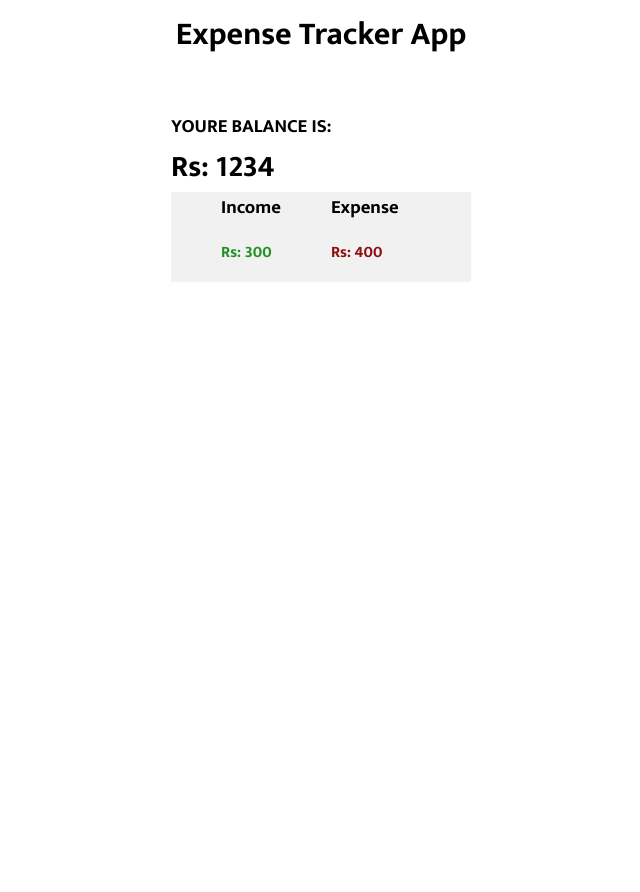
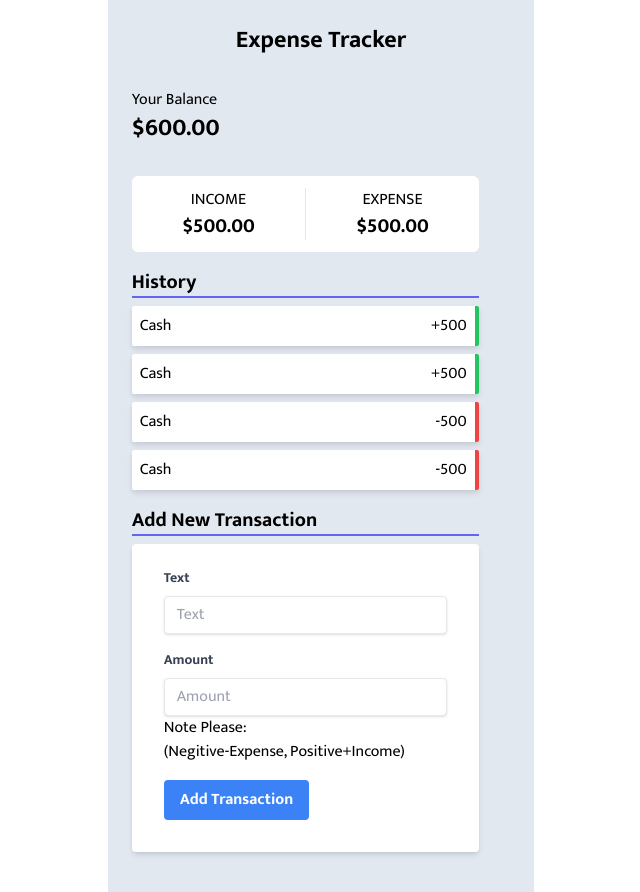
Before and after one commit to arslansarfraz/expense-tracker-app, a React (Create React App) app: page / in a window 1280 px wide. Shown: the whole page, without its empty margins (319-959 px from the left). Before the commit the page ends 800 px from the top, so only its background shows below. Built offline with nearby package versions, Linux system fonts and the light colour scheme.

Commit message:
Update 12 files

```diff
--- a/package.json
+++ b/package.json
@@ -11,6 +11,7 @@
   },
   "devDependencies": {
     "@babel/runtime": "7.13.8",
+    "tailwindcss": "^3.1.8",
     "typescript": "4.1.3"
   },
   "scripts": {
--- a/public/index.html
+++ b/public/index.html
@@ -20,6 +20,8 @@
       work correctly both with client-side routing and a non-root public URL.
       Learn how to configure a non-root public URL by running `npm run build`.
     -->
+      <script src="https://cdn.tailwindcss.com"></script>
+<link href="https://cdn.jsdelivr.net/npm/remixicon@2.5.0/fonts/remixicon.css" rel="stylesheet">
 	<title>React App</title>
 </head>
 
--- a/src/App.js
+++ b/src/App.js
@@ -1,17 +1,21 @@
 import React from "react";
 import "./styles.css";
 
-//Imports Components
+// Import Components
 import Header from "./Components/Header";
-import { Balance } from "./Components/Balance";
+import Balance from "./Components/Balance";
 import AccountSummry from "./Components/AccountSummry";
+import TransactionHistory from "./Components/TransactionHistroy";
+import AddTransaction from "./Components/AddTransaction";
 
 const App = () => {
   return (
-    <div className="app">
+    <div className="app mx-auto p-6 bg-slate-200 align-middle w-4/12">
       <Header />
       <Balance />
       <AccountSummry />
+      <TransactionHistory />
+      <AddTransaction />
     </div>
   );
 };
--- a/src/Components/AccountSummry.js
+++ b/src/Components/AccountSummry.js
@@ -1,17 +1,19 @@
-import React from 'react';
+import React from "react";
+
 const AccountSummry = () => {
-    return (
-        <div className="textLeft bg">
-            <div className="income">
-                <h3>Income</h3>
-                <p className="plus">Rs: 300</p>
-            </div>
-            <div className="expense">
-                <h3>Expense</h3>
-                <p className="minus">Rs: 400</p>
-            </div>
-        </div>
-    );
-}
-
+  return (
+    <div class="w-11/12 grid grid-cols-2 divide-x bg-white py-3 rounded-md	">
+      <div className="text-center">
+        INCOME
+        <br />
+        <span className="font-bold text-xl">$500.00</span>
+      </div>
+      <div className="text-center">
+        EXPENSE
+        <br />
+        <span className="font-bold text-xl">$500.00</span>
+      </div>
+    </div>
+  );
+};
 export default AccountSummry;
--- a/src/Components/AddTransaction.js
+++ b/src/Components/AddTransaction.js
@@ -0,0 +1,55 @@
+import React from "react";
+
+const AddTransaction = () => {
+  return (
+    <div className="w-11/12">
+      <h3 className="border-b-2 border-indigo-500 font-bold text-xl pt-4">
+        Add New Transaction
+      </h3>
+      <form className="bg-white shadow-md rounded px-8 pt-6 pb-8 mb-4 mt-2">
+        <div className="mb-4">
+          <label
+            className="block text-gray-700 text-sm font-bold mb-2"
+            htmlFor="text"
+          >
+            Text
+          </label>
+          <input
+            className="shadow appearance-none border rounded w-full py-2 px-3 text-gray-700 leading-tight focus:outline-none focus:shadow-outline"
+            id="text"
+            type="text"
+            placeholder="Text"
+          />
+        </div>
+        <div className="mb-4">
+          <label
+            className="block text-gray-700 text-sm font-bold mb-2"
+            htmlFor="amount"
+          >
+            Amount
+          </label>
+          <input
+            className="shadow appearance-none border rounded w-full py-2 px-3 text-gray-700 leading-tight focus:outline-none focus:shadow-outline"
+            id="amount"
+            type="number"
+            placeholder="Amount"
+          />
+          <p>
+            Note Please:
+            <br />
+            (Negitive-Expense, Positive+Income)
+          </p>
+        </div>
+        <div className="flex items-center justify-between">
+          <button
+            className="bg-blue-500 hover:bg-blue-700 cursor-pointer text-white font-bold py-2 px-4 rounded focus:outline-none focus:shadow-outline"
+            type="button"
+          >
+            Add Transaction
+          </button>
+        </div>
+      </form>
+    </div>
+  );
+};
+export default AddTransaction;
--- a/src/Components/Balance.js
+++ b/src/Components/Balance.js
@@ -1,10 +1,11 @@
 import React from "react";
 
-export const Balance = () => {
+const Balance = () => {
   return (
-    <div className="textLeft pt-50">
-      <h3>YOURE BALANCE IS:</h3>
-      <h2 className="fweight">Rs: 1234</h2>
+    <div className="py-8">
+      <p>Your Balance</p>
+      <h2 className="text-2xl font-bold">$600.00</h2>
     </div>
   );
 };
+export default Balance;
--- a/src/Components/Header.js
+++ b/src/Components/Header.js
@@ -1,6 +1,10 @@
 import React from "react";
 
 const Header = () => {
-  return <h1>Expense Tracker App</h1>;
+  return (
+    <div>
+      <h1 className="text-2xl font-bold text-center">Expense Tracker</h1>
+    </div>
+  );
 };
 export default Header;
--- a/src/Components/TransactionHistroy.js
+++ b/src/Components/TransactionHistroy.js
@@ -0,0 +1,42 @@
+import React from "react";
+
+const TransactionHistory = () => {
+  return (
+    <div className="w-11/12">
+      <h3 className="border-b-2 border-indigo-500 font-bold text-xl pt-4">
+        History
+      </h3>
+      <ul>
+        <li className="bg-white mylist relative mt-2 grid grid-cols-2 px-2 py-2 rounded-sm drop-shadow-md border-r-4 border-green-500 ">
+          <span>Cash</span>
+          <span className="text-right">+500</span>
+          <button className="py-0.5 cursor-pointer mybtn rounded-sm bg-red-500 absolute bottom-0 -right-7">
+            <i class="ri-close-line text-2xl text-white	"></i>
+          </button>
+        </li>
+        <li className="bg-white mylist relative mt-2 grid grid-cols-2 px-2 py-2 rounded-sm drop-shadow-md border-r-4 border-green-500 ">
+          <span>Cash</span>
+          <span className="text-right">+500</span>
+          <button className="py-0.5 cursor-pointer mybtn rounded-sm bg-red-500 absolute bottom-0 -right-7">
+            <i class="ri-close-line text-2xl text-white	"></i>
+          </button>
+        </li>
+        <li className="bg-white mylist relative mt-2 grid grid-cols-2 px-2 py-2 rounded-sm drop-shadow-md border-r-4 border-red-500 ">
+          <span>Cash</span>
+          <span className="text-right">-500</span>
+          <button className="py-0.5 cursor-pointer mybtn rounded-sm bg-red-500 absolute bottom-0 -right-7">
+            <i class="ri-close-line text-2xl text-white	"></i>
+          </button>
+        </li>
+        <li className="bg-white mylist relative mt-2 grid grid-cols-2 px-2 py-2 rounded-sm drop-shadow-md border-r-4 border-red-500 ">
+          <span>Cash</span>
+          <span className="text-right">-500</span>
+          <button className="py-0.5 cursor-pointer mybtn rounded-sm bg-red-500 absolute bottom-0 -right-7">
+            <i class="ri-close-line text-2xl text-white	"></i>
+          </button>
+        </li>
+      </ul>
+    </div>
+  );
+};
+export default TransactionHistory;
--- a/src/styles.css
+++ b/src/styles.css
@@ -2,47 +2,12 @@
 body {
   font-family: "Mukta", sans-serif;
 }
-.app {
-  text-align: center;
-  width: 300px;
-  margin: 0 auto;
-  height: auto;
+.mybtn {
+  display: none;
 }
-.textLeft {
-  text-align: left;
+.mylist:hover .mybtn {
+  display: block;
 }
-h1,
-h2,
-h3,
-h4 {
-  margin: 0;
-  padding: 0;
-}
-.pt-50 {
-  padding-top: 50px;
-}
-.fweight {
-  font-weight: 700;
-  font-size: 30px;
-}
-.minus{
-  color: rgb(143, 15, 15);
-  font-weight: 700;
-}
-.plus{
-  color: rgb(33, 145, 33);
-  font-weight: 700;
-}
-.income{
-  display: inline-block;
-  padding-left: 50px;
-}
-.expense{
-  display: inline-block;
-  padding-left: 50px;
-
-}
-.bg{
-  background-color: #f1f1f1;
-  box-shadow: 1px #000;
-}
+@tailwind base;
+@tailwind components;
+@tailwind utilities;
--- /dev/null
+++ b/tailwind.config.js
@@ -0,0 +1,13 @@
+/** @type {import('tailwindcss').Config} */
+module.exports = {
+  content: ["./src/**/*.{js,jsx,ts,tsx }"],
+  theme: {
+    extend: {},
+  },
+  variants: {
+    extend: {
+      display: ["group-hover"],
+    },
+  },
+  plugins: [],
+};
```
Also changed, not shown: postcss.config.js (added), 1 other file (tests, documents, lock files or other folders).
